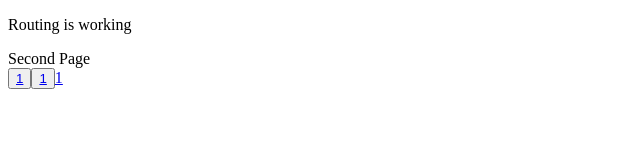
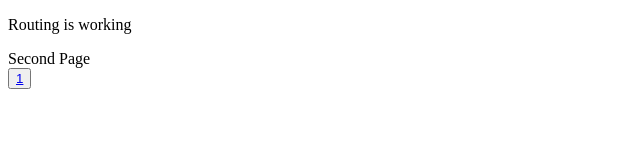
Before and after one commit to Arina2246/routerTest, a React (Create React App) app in the folder router-test-for-project/: page /routerTest/2 in a window 1280 px wide. Shown: the top 160 px of the page, without its empty margins (0-640 px from the left). Built offline with nearby package versions, Linux system fonts and the light colour scheme.

Commit message:
feat: add smth

```diff
--- a/router-test-for-project/src/11.js
+++ b/router-test-for-project/src/11.js
@@ -2,7 +2,7 @@ export default function FirstComponent() {
     return (
         <>
           <div>First Page</div>
-          <img src="/Облака.png" alt='photoclouds'></img>
+          <img src="Облака.png" alt='photoclouds'></img>
       </>
     );
   }
--- a/router-test-for-project/src/22.js
+++ b/router-test-for-project/src/22.js
@@ -3,9 +3,7 @@ export default function SecondComponent() {
   return (
     <>
       <div>Second Page</div>
-      <button ><Link to="1">1</Link></button>
-      <button ><Link to="/routerTest/1">1</Link></button>
-      <a href={`/1`}>1</a>
+      <button ><Link to="/1">1</Link></button>
     </>
   );
 }
--- a/router-test-for-project/src/App.js
+++ b/router-test-for-project/src/App.js
@@ -6,8 +6,6 @@ function App() {
     <div className="App">
       <button ><Link to="1">1</Link></button>
       <button ><Link to="2">2</Link></button>
-      <a href={`/1`}>1</a>
-      <a href={`/2`}>2</a>
     </div>
   );
 }
--- a/router-test-for-project/src/index.js
+++ b/router-test-for-project/src/index.js
@@ -24,6 +24,10 @@ const router = createBrowserRouter([
     path: "/2",
     element: <SecondComponent />,
   },
+  {
+    path: "/2/1",
+    element: <FirstComponent />,
+  },
 ],{ basename: "/routerTest" });
 
 const root = ReactDOM.createRoot(document.getElementById('root'));
```
